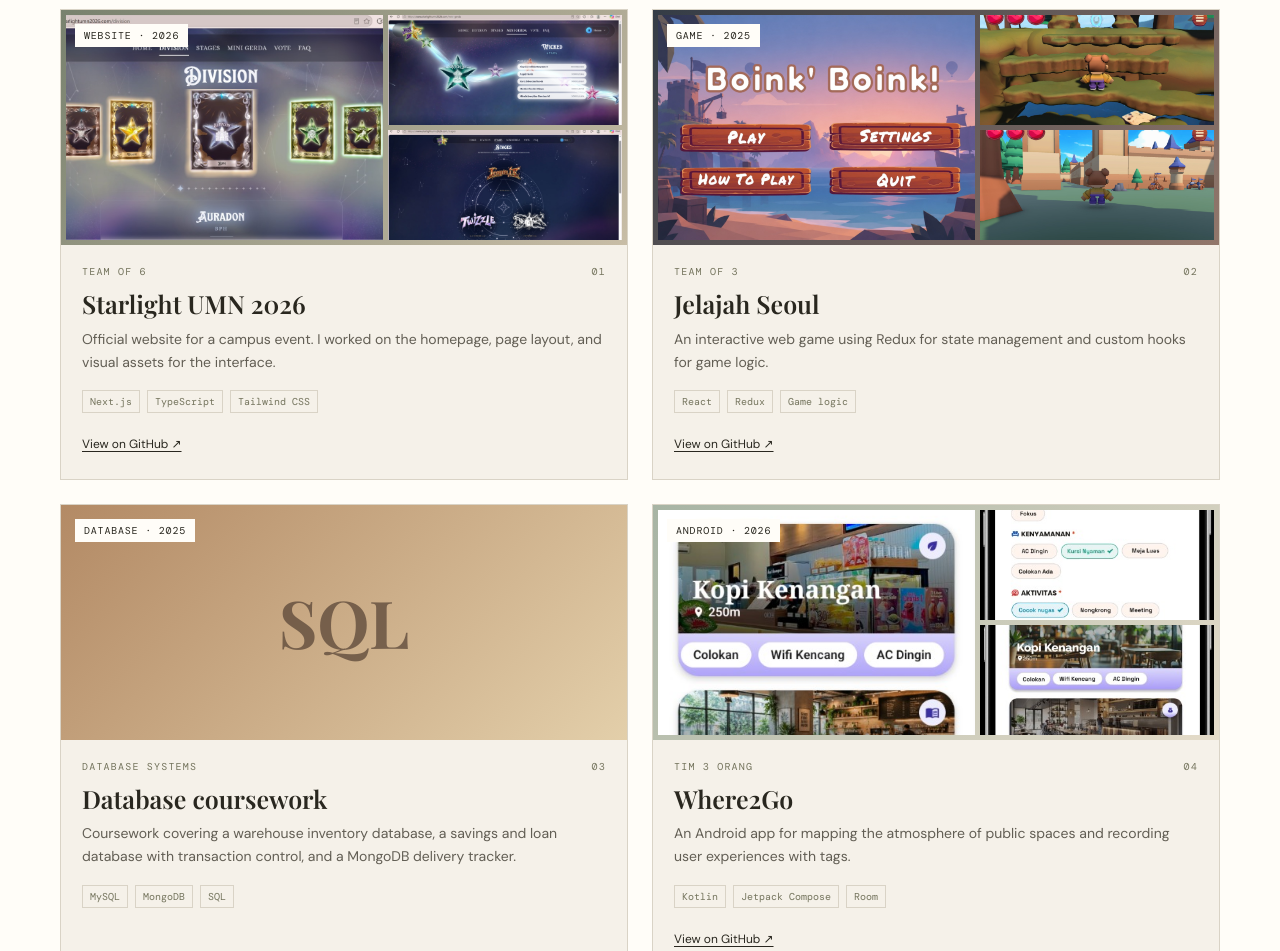
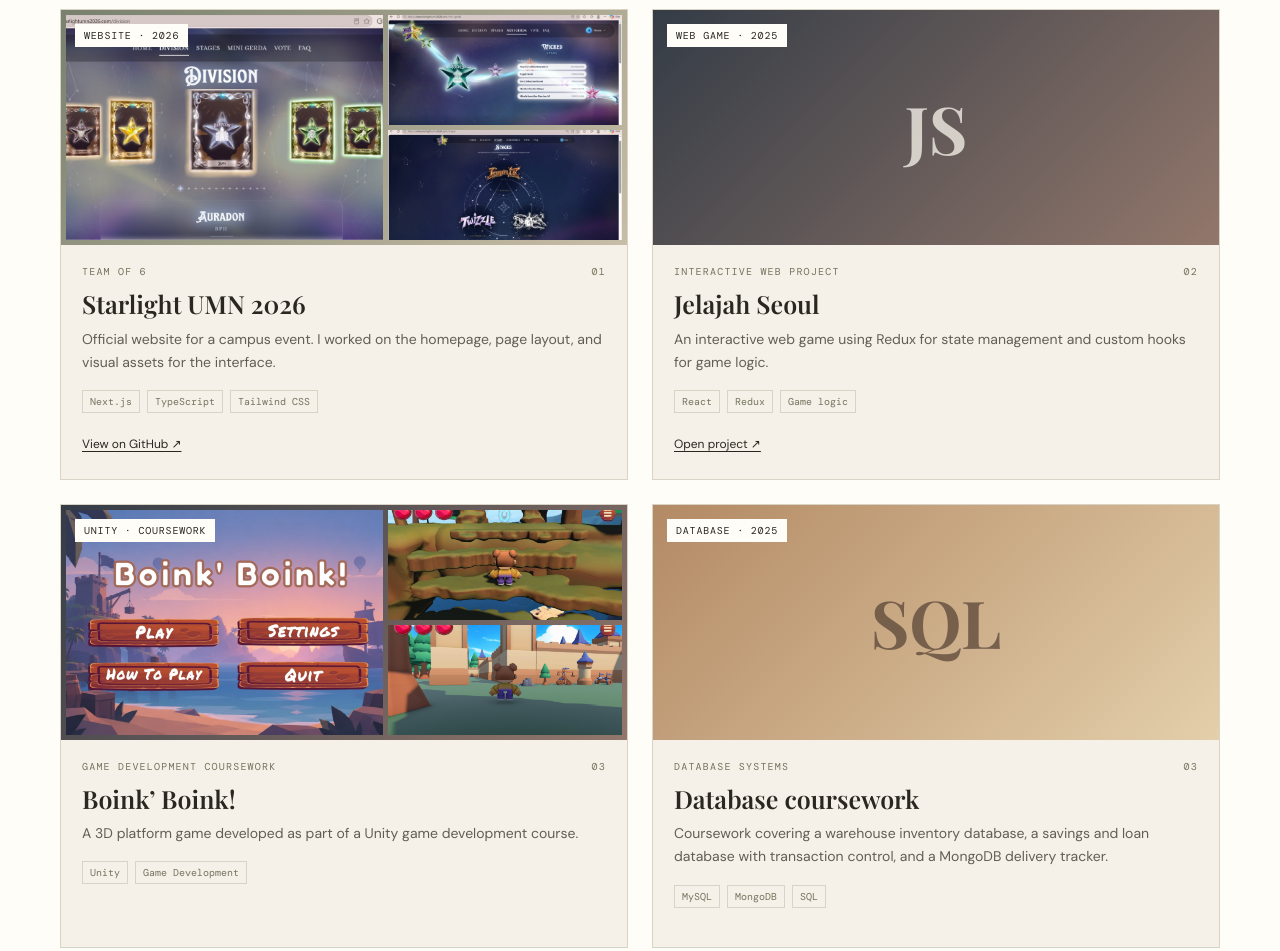
Before and after one commit to Alednic/cindela-portfolio, a plain HTML site: page index.html in a window 1280 px wide. Shown: the part 1520-2471 px from the top of the page. Drawn offline with nearby package versions, Linux system fonts and the light colour scheme.

Commit message:
Separate Unity coursework from Jelajah Seoul

```diff
--- a/index.html
+++ b/index.html
@@ -30,9 +30,10 @@
     <section class="work" id="projects"><div class="shell section"><div class="section-head"><div><div class="kicker">02 / SELECTED WORK</div><h2>Selected projects</h2></div><p class="section-lead">A selection of projects I have worked on. Choose a category to browse.</p></div><div class="filters" role="group" aria-label="Filter projects"><button class="filter" data-filter="all" aria-pressed="true">All</button><button class="filter" data-filter="web" aria-pressed="false">Web</button><button class="filter" data-filter="game" aria-pressed="false">GameDev</button><button class="filter" data-filter="data" aria-pressed="false">Data</button><button class="filter" data-filter="mobile" aria-pressed="false">Mobile</button><button class="filter" data-filter="design" aria-pressed="false">Design</button></div>
       <div class="project-grid" style="margin-top:24px">
         <article class="card" data-category="web"><div class="cover web gallery" data-mark="S"><span class="cover-tag">Website · 2026</span><!-- Image: images/starlight.jpg --><img src="images/starlight.jpeg" alt="Screenshot of the Starlight website 1" loading="lazy" onerror="this.remove()"><img src="images/starlight2.jpeg" alt="Screenshot of the Starlight website 2" loading="lazy" onerror="this.remove()"><img src="images/starlight3.jpeg" alt="Screenshot of the Starlight website 3" loading="lazy" onerror="this.remove()"></div><div class="card-body"><div class="card-top"><span class="meta">Team of 6</span><span class="meta">01</span></div><h3>Starlight UMN 2026</h3><p>Official website for a campus event. I worked on the homepage, page layout, and visual assets for the interface.</p><ul class="tags"><li>Next.js</li><li>TypeScript</li><li>Tailwind CSS</li></ul><a class="card-link" href="https://github.com/Alednic">View on GitHub ↗</a></div></article>
-        <article class="card" data-category="game"><div class="cover game gallery" data-mark="JS"><span class="cover-tag">Game · 2025</span><!-- Image: images/jelajah-seoul.jpg --><img src="images/gamedev.jpeg" alt="Screenshot of Jelajah Seoul 1" loading="lazy" onerror="this.remove()"><img src="images/gamedev2.jpeg" alt="Screenshot of Jelajah Seoul 2" loading="lazy" onerror="this.remove()"><img src="images/gamedev3.jpeg" alt="Screenshot of Jelajah Seoul 3" loading="lazy" onerror="this.remove()"></div><div class="card-body"><div class="card-top"><span class="meta">Team of 3</span><span class="meta">02</span></div><h3>Jelajah Seoul</h3><p>An interactive web game using Redux for state management and custom hooks for game logic.</p><ul class="tags"><li>React</li><li>Redux</li><li>Game logic</li></ul><a class="card-link" href="https://github.com/Alednic">View on GitHub ↗</a></div></article>
+        <article class="card" data-category="game"><div class="cover game" data-mark="JS"><span class="cover-tag">Web Game · 2025</span><!-- Add a screenshot at images/jelajah-seoul.jpg when ready --></div><div class="card-body"><div class="card-top"><span class="meta">Interactive web project</span><span class="meta">02</span></div><h3>Jelajah Seoul</h3><p>An interactive web game using Redux for state management and custom hooks for game logic.</p><ul class="tags"><li>React</li><li>Redux</li><li>Game logic</li></ul><a class="card-link" href="https://jelajah-seoul-ujdx-git-main-regine-gabrielles-projects.vercel.app/" target="_blank" rel="noopener">Open project ↗</a></div></article>
+        <article class="card" data-category="game"><div class="cover game gallery" data-mark="BB"><span class="cover-tag">Unity · Coursework</span><!-- Unity screenshots: gamedev.jpeg, gamedev2.jpeg, gamedev3.jpeg --><img src="images/gamedev.jpeg" alt="Boink’ Boink! Unity game menu" loading="lazy" onerror="this.remove()"><img src="images/gamedev2.jpeg" alt="Boink’ Boink! gameplay screenshot 2" loading="lazy" onerror="this.remove()"><img src="images/gamedev3.jpeg" alt="Boink’ Boink! gameplay screenshot 3" loading="lazy" onerror="this.remove()"></div><div class="card-body"><div class="card-top"><span class="meta">Game development coursework</span><span class="meta">03</span></div><h3>Boink’ Boink!</h3><p>A 3D platform game developed as part of a Unity game development course.</p><ul class="tags"><li>Unity</li><li>Game Development</li></ul></div></article>
         <article class="card" data-category="data"><div class="cover data" data-mark="SQL"><span class="cover-tag">Database · 2025</span><!-- Image: images/database.jpg --><img src="images/database.jpg" alt="Database project screenshot" onerror="this.remove()"></div><div class="card-body"><div class="card-top"><span class="meta">Database Systems</span><span class="meta">03</span></div><h3>Database coursework</h3><p>Coursework covering a warehouse inventory database, a savings and loan database with transaction control, and a MongoDB delivery tracker.</p><ul class="tags"><li>MySQL</li><li>MongoDB</li><li>SQL</li></ul></div></article>
-        <article class="card" data-category="mobile"><div class="cover mobile gallery" data-mark="W2"><span class="cover-tag">Android · 2026</span><!-- Image: images/where2go.jpg --><img src="images/where2go.jpeg" alt="Screenshot of the Where2Go app 1" loading="lazy" onerror="this.remove()"><img src="images/where2go2.jpeg" alt="Screenshot of the Where2Go app 2" loading="lazy" onerror="this.remove()"><img src="images/where2go3.jpeg" alt="Screenshot of the Where2Go app 3" loading="lazy" onerror="this.remove()"></div><div class="card-body"><div class="card-top"><span class="meta">Tim 3 orang</span><span class="meta">04</span></div><h3>Where2Go</h3><p>An Android app for mapping the atmosphere of public spaces and recording user experiences with tags.</p><ul class="tags"><li>Kotlin</li><li>Jetpack Compose</li><li>Room</li></ul><a class="card-link" href="https://github.com/Alednic">View on GitHub ↗</a></div></article>
+        <article class="card" data-category="mobile"><div class="cover mobile gallery" data-mark="W2"><span class="cover-tag">Android · 2026</span><!-- Image: images/where2go.jpg --><img src="images/where2go.jpeg" alt="Screenshot of the Where2Go app 1" loading="lazy" onerror="this.remove()"><img src="images/where2go2.jpeg" alt="Screenshot of the Where2Go app 2" loading="lazy" onerror="this.remove()"><img src="images/where2go3.jpeg" alt="Screenshot of the Where2Go app 3" loading="lazy" onerror="this.remove()"></div><div class="card-body"><div class="card-top"><span class="meta">Team project</span><span class="meta">04</span></div><h3>Where2Go</h3><p>An Android app for mapping the atmosphere of public spaces and recording user experiences with tags.</p><ul class="tags"><li>Kotlin</li><li>Jetpack Compose</li><li>Room</li></ul><a class="card-link" href="https://github.com/Alednic">View on GitHub ↗</a></div></article>
         <article class="card" data-category="web"><div class="cover web gallery" data-mark="G"><span class="cover-tag">Website · 2025</span><!-- Image: images/gpdi.jpg --><img src="images/GPdI.jpeg" alt="Screenshot of the GPdI Bethlehem website 1" loading="lazy" onerror="this.remove()"><img src="images/GPdI2.jpeg" alt="Screenshot of the GPdI Bethlehem website 2" loading="lazy" onerror="this.remove()"><img src="images/GPdI3.jpeg" alt="Screenshot of the GPdI Bethlehem website 3" loading="lazy" onerror="this.remove()"></div><div class="card-body"><div class="card-top"><span class="meta">Course project · team of 4</span><span class="meta">05</span></div><h3>GPdI Bethlehem</h3><p>A responsive website for a church community, built as a course project.</p><ul class="tags"><li>HTML</li><li>CSS</li><li>JavaScript</li><li>MySQL</li></ul><a class="card-link" href="https://github.com/Alednic">View on GitHub ↗</a></div></article>
         <article class="card" data-category="design"><div class="cover design" data-mark="21"><span class="cover-tag">UI/UX · 2026</span><!-- Image: images/protoathon.jpg --><img src="images/protoathon.jpg" alt="Proto-A-Thon prototype screenshot" onerror="this.remove()"></div><div class="card-body"><div class="card-top"><span class="meta">Design competition</span><span class="meta">06</span></div><h3>Proto-A-Thon</h3><p>An interactive mobile app prototype designed in Figma. Ranked 21st among 70 participants nationwide.</p><ul class="tags"><li>Figma</li><li>Prototyping</li></ul></div></article>
         <article class="card" data-category="web"><div class="cover web" data-mark="O"><span class="cover-tag">Website · 2024</span><!-- Image: images/ocean-blue.jpg --><img src="images/ocean-blue.jpg" alt="Screenshot of the Ocean Blue website" onerror="this.remove()"></div><div class="card-body"><div class="card-top"><span class="meta">School project</span><span class="meta">07</span></div><h3>Ocean Blue</h3><p>An educational website about ocean conservation, with anchor navigation, a sticky header, and a back-to-top button.</p><ul class="tags"><li>HTML</li><li>CSS</li></ul><a class="card-link" href="https://github.com/Alednic/my-website">View on GitHub ↗</a></div></article>
```
Also changed, not shown: 1 other file.
